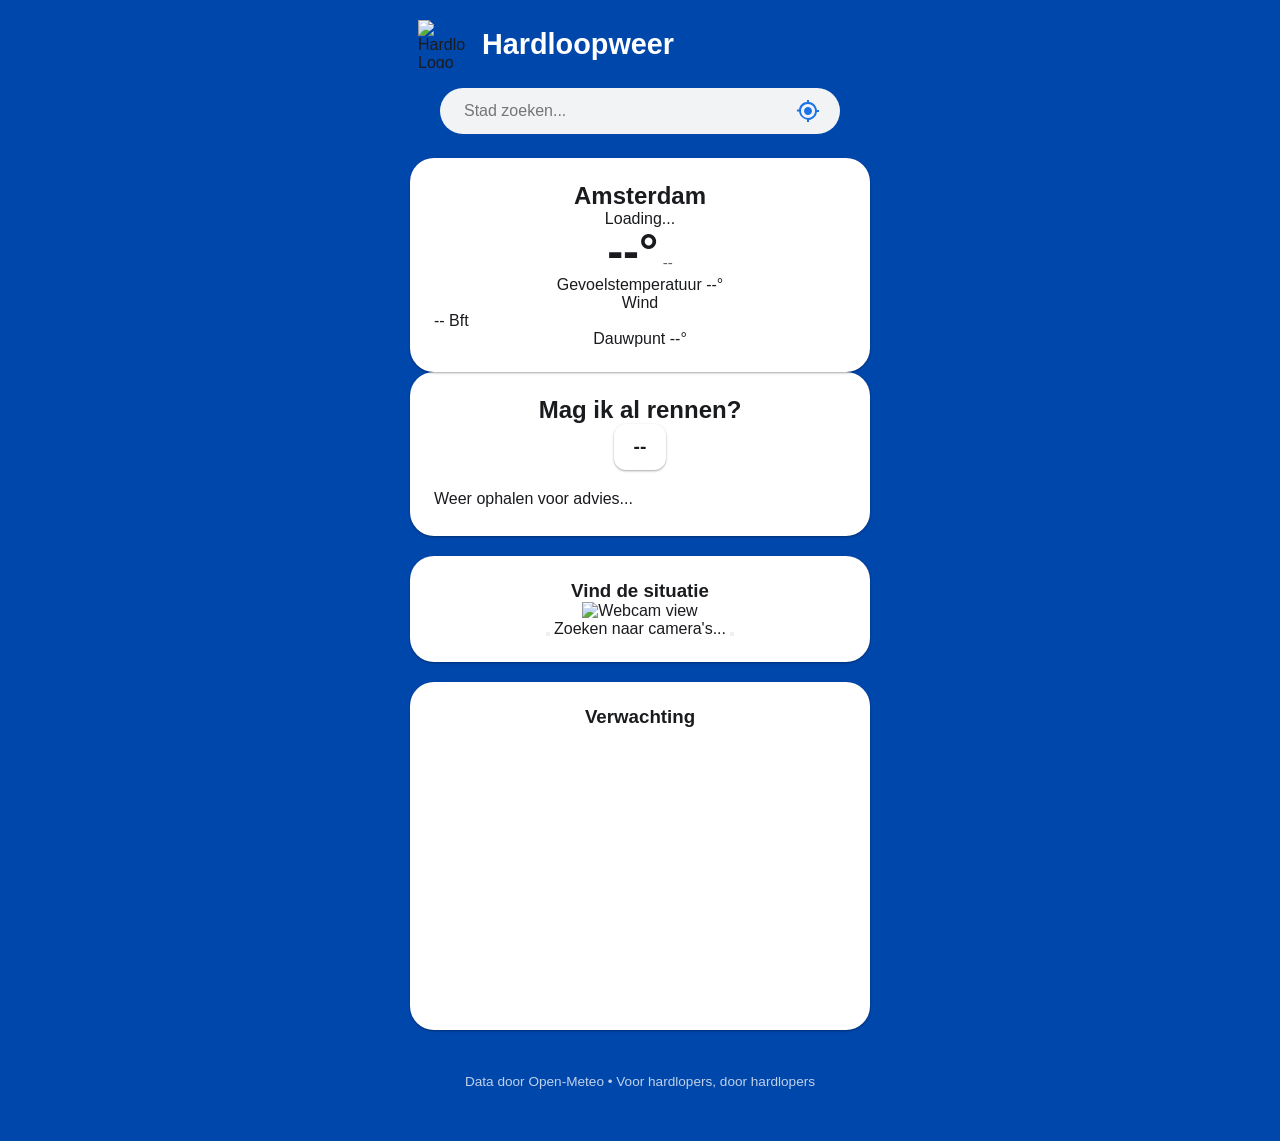
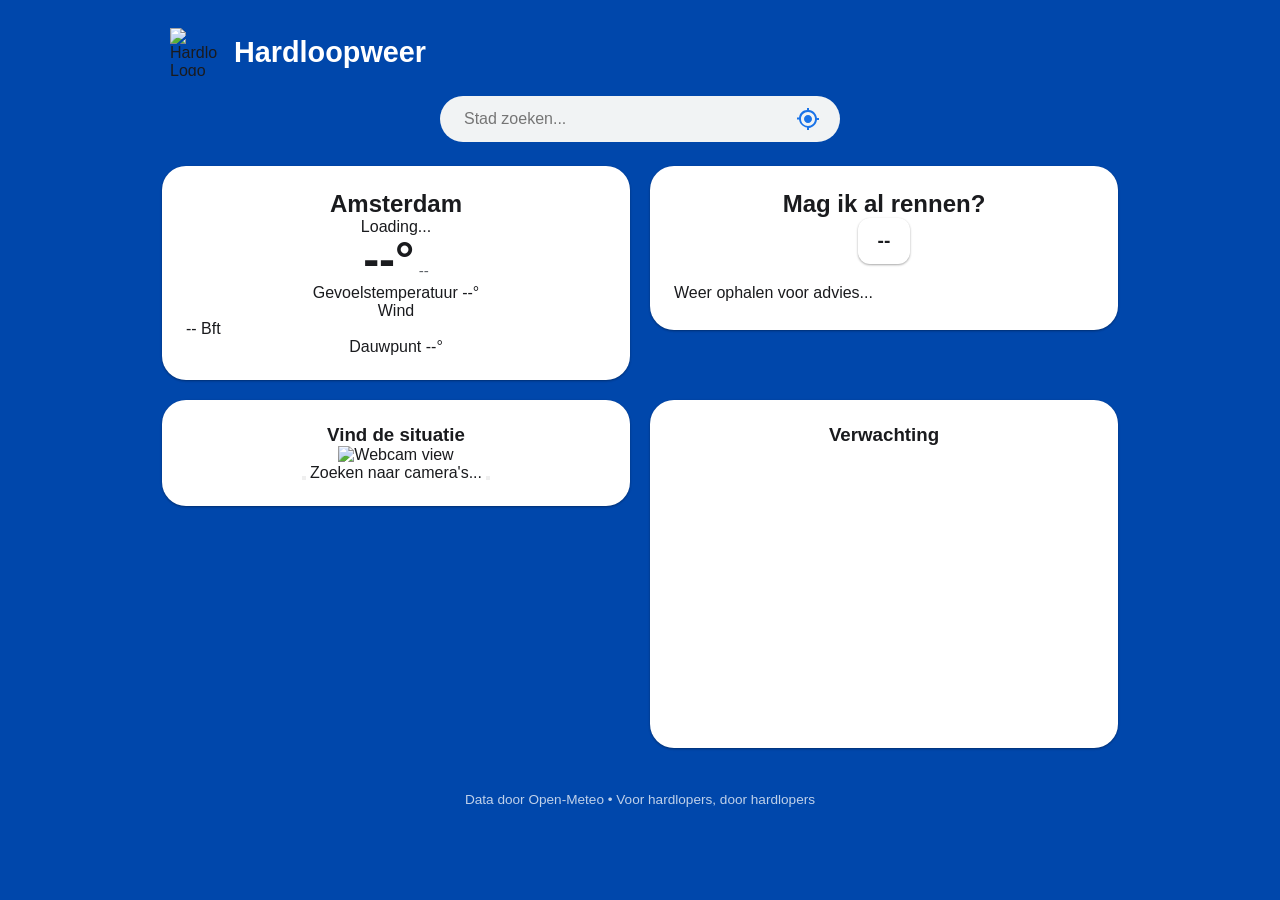

feat: laptop 2-column layout + simplify footer

--- a/style.css
+++ b/style.css
@@ -563,24 +563,6 @@ header {
     color: #fff;
 }
 
-.bmc-btn {
-    display: inline-block;
-    background: rgba(255, 255, 255, 0.12);
-    border: 1px solid rgba(255, 255, 255, 0.2);
-    color: rgba(255, 255, 255, 0.8);
-    border-radius: 20px;
-    padding: 6px 16px;
-    font-size: 0.82rem;
-    font-family: inherit;
-    text-decoration: none;
-    transition: background 0.15s, color 0.15s;
-    margin-bottom: 12px;
-}
-
-.bmc-btn:hover {
-    background: rgba(255, 255, 255, 0.22);
-    color: #fff;
-}
 
 footer {
     text-align: center;
@@ -644,4 +626,57 @@ footer {
 
 i[data-lucide] {
     stroke-width: 2.5;
+}
+
+/* ── Laptop layout (≥ 900px) ────────────────────────────────── */
+@media (min-width: 900px) {
+    #app {
+        max-width: 1020px;
+        padding: 28px 32px;
+    }
+
+    main {
+        display: grid;
+        grid-template-columns: 1fr 1fr;
+        grid-template-rows: auto auto auto;
+        gap: 20px;
+        align-items: start;
+    }
+
+    .weather-hero-container {
+        grid-column: 1;
+        grid-row: 1;
+    }
+
+    #running-recommendation {
+        grid-column: 2;
+        grid-row: 1;
+    }
+
+    #uv-section {
+        grid-column: 1;
+        grid-row: 2;
+    }
+
+    #forecast-mini {
+        grid-column: 2;
+        grid-row: 2;
+    }
+
+    #buienradar-section {
+        grid-column: 1 / -1;
+        grid-row: 3;
+    }
+
+    /* Cards strekken zich niet meer naar het midden */
+    .card {
+        margin-left: 0;
+        margin-right: 0;
+        margin-bottom: 0;
+    }
+
+    /* Forecast chart mag groter op laptop */
+    .chart-container {
+        min-width: 100%;
+    }
 }
